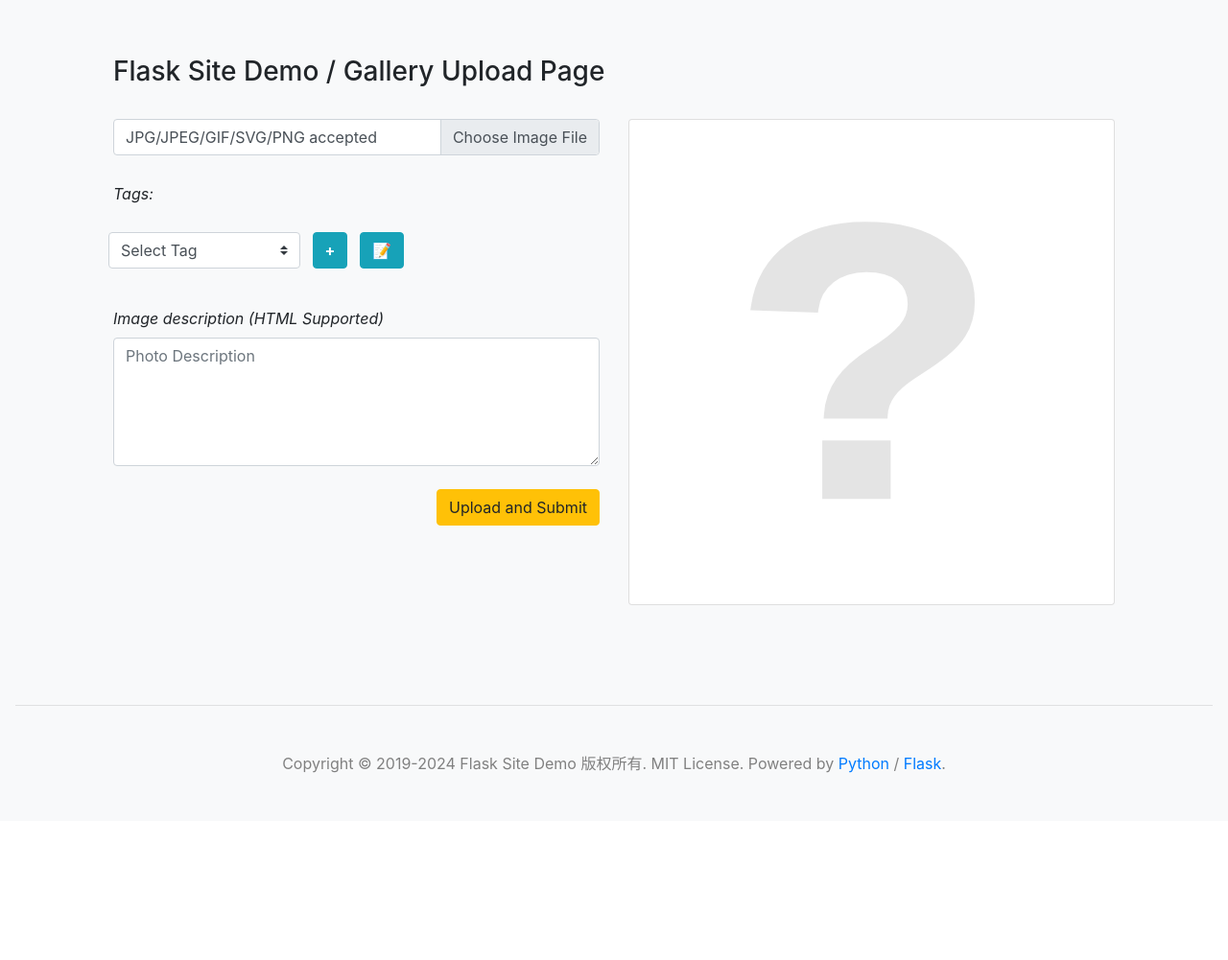
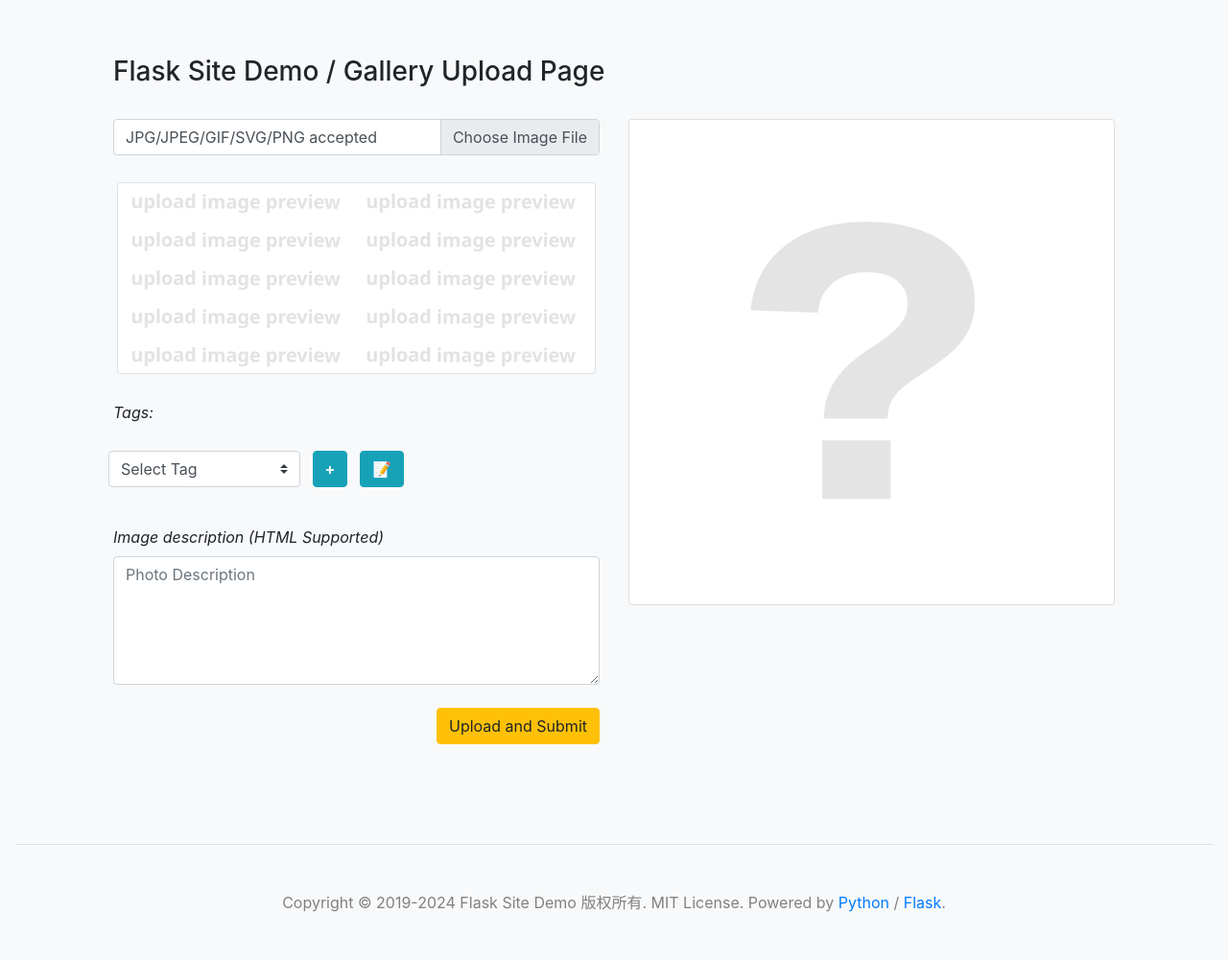
Before and after one commit to dyslab/flask-site-demo, a Flask app: page /gallery/upload in a window 1280 px wide. Shown: the part 56-1057 px from the top of the page at 96% size. Before the commit the page ends 862 px from the top, so only its background shows below. Run offline with Flask 2, Linux system fonts and the light colour scheme; data comes from the database, SQL or seed files in the repository; both versions use the stored data as it was after the commit; some libraries are stand-ins or nearby versions.

Commit message:
Add upload image preview 🆕, sort tag years of gallery by descending order 🆗

```diff
--- a/fsdemo/pagedata/gallery.py
+++ b/fsdemo/pagedata/gallery.py
@@ -84,6 +84,7 @@ class GalleryMiddleware(object):
                 Gallery.addtime.asc()
             )
             return_list = GetYearListFromDatatimeList([gitem.addtime for gitem in gitems])
+            return_list.sort(reverse=True)  # Sort the tag years on descending order
         except Exception:
             pass
         return return_list
--- a/fsdemo/static/css/style.css
+++ b/fsdemo/static/css/style.css
@@ -123,3 +123,18 @@
 .custom-select {
     min-width: 200px;
 }
+
+/* For Upload image preview */
+.custom-upload-image-preview-box {
+    margin: 0.25rem;
+    padding: 0.25rem;
+    background-image: url("../imgs/upload-image-preview-background.png");
+    border:1px solid  #dee2e6;
+    border-radius: 0.25rem;
+    max-width:100%;
+    height: 200px;
+}
+.custom-upload-image-preview {
+    max-width:100%;
+    max-height: 180px;
+}
--- a/fsdemo/static/js/gallery_item.js
+++ b/fsdemo/static/js/gallery_item.js
@@ -46,9 +46,22 @@ $(document).ready(function() {
     // Validate form file when its content changed.
     $("#photo").change(function () {
         var filename = $(this).val();
+        $("#preview").empty();
         if(!isValidFileExtension(filename)) {
             alert('Select IMAGE file please.');
             resetFormFile($("#photo"), $(".custom-file-label"));
+        }
+        else {
+            const img = document.createElement("img");
+            img.file = $(this);
+            img.classList.add('custom-upload-image-preview'); // CSS style comes from "/static/css/style.css"
+            $("#preview").append(img);
+            // preview.appendChild(img); // Assuming that "preview" is the div output where the content will be displayed.
+            const reader = new FileReader();
+            reader.onload = (e) => {
+                img.src = e.target.result;
+            };
+            reader.readAsDataURL(document.getElementById('photo').files[0]);
         }
     });
 
--- a/fsdemo/templates/gallery_item.html
+++ b/fsdemo/templates/gallery_item.html
@@ -18,6 +18,7 @@
                                 <input type="file" class="custom-file-input" name="photo" id="photo" required oninvalid="setCustomValidity('Choose a file at first.')" oninput="setCustomValidity('')">
                                 <label class="custom-file-label" for="photo" data-browse="Choose Image File"></label>
                             </div>
+                            <div class="custom-upload-image-preview-box mb-4" name="preview" id="preview"></div>
                         {% endif %}
                         {{ widget_tags.render_tags_part(pageData.objectTags, pageData.tagsList, pageData.manageTagsLink) }}
                         <div class="mb-4">
```
Also changed, not shown: fsdemo/db/gblog.db, fsdemo/static/imgs/upload-image-preview-background.png (added), fsdemo/static/uploadfiles/photos/0705_1.jpg (added), fsdemo/static/uploadfiles/photos/20240120200807.png (added).
